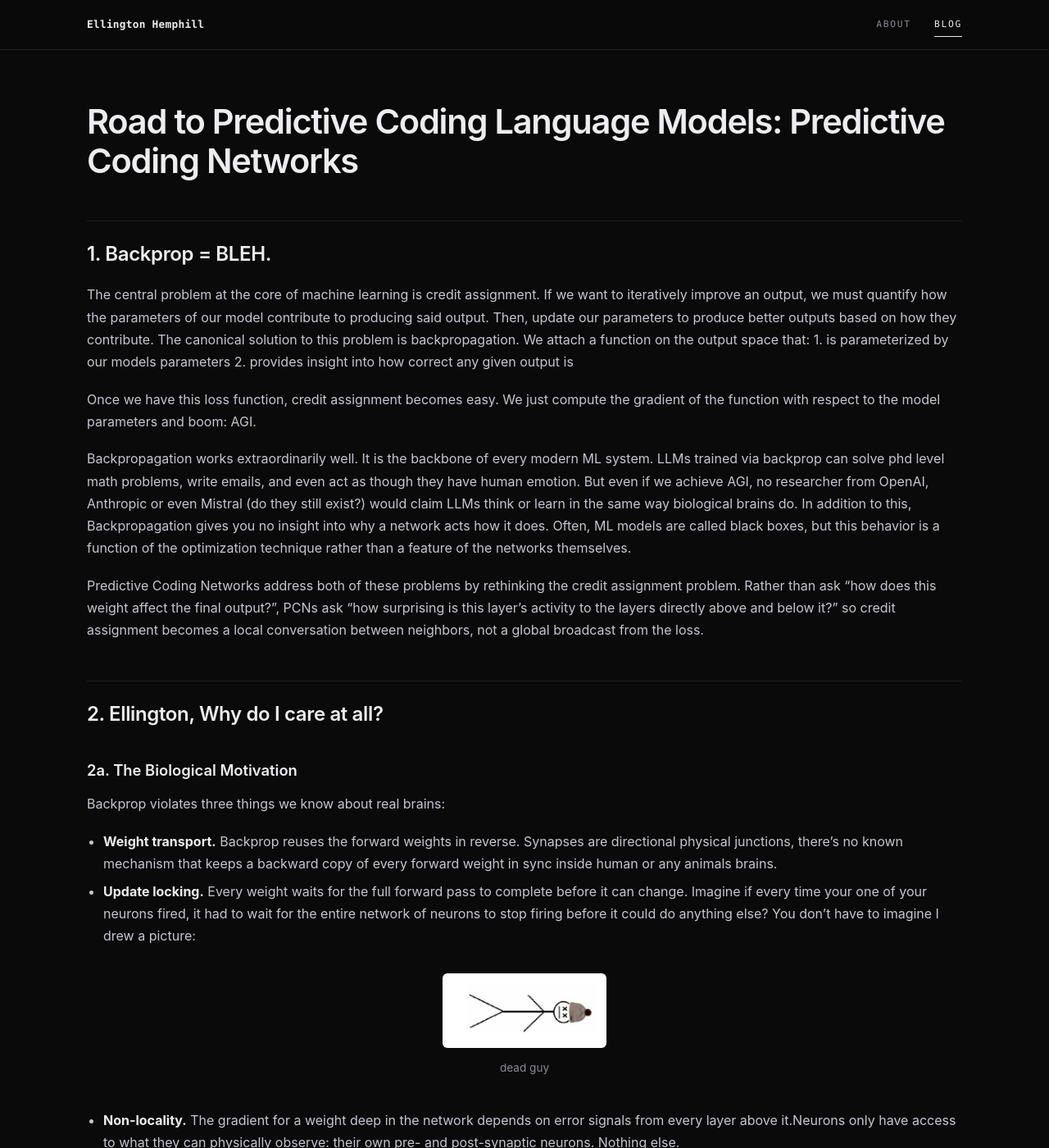
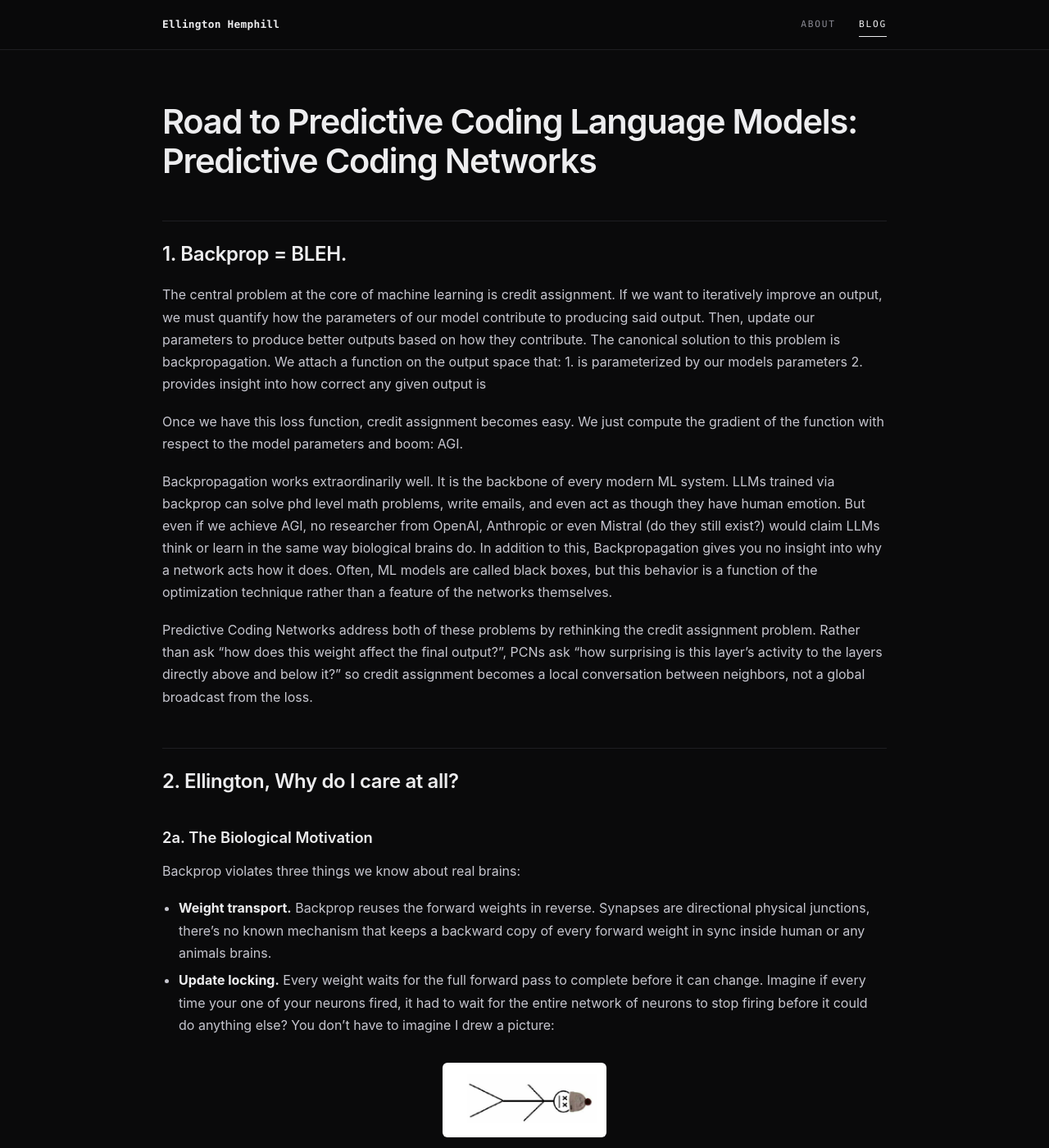
Before and after one commit to apollo1291/me, a Jekyll site: the page built from blog/intro-to-pcns/blog.md, in a window 1280 px wide and 1400 px high. Shown: the whole window at 82% size. Built offline with Jekyll 4.4.1, drawn with Linux system fonts in a browser that asks for light colours.

Commit message:
spacing 4

```diff
--- a/assets/css/style.css
+++ b/assets/css/style.css
@@ -49,7 +49,7 @@ body {
 /* Per-page measures */
 body.page-home { --measure: 880px; }
 body.page-blog { --measure: 1040px; }
-body.page-post { --measure: 1164px; }
+body.page-post { --measure: 980px; }
 
 a {
   color: inherit;
```
